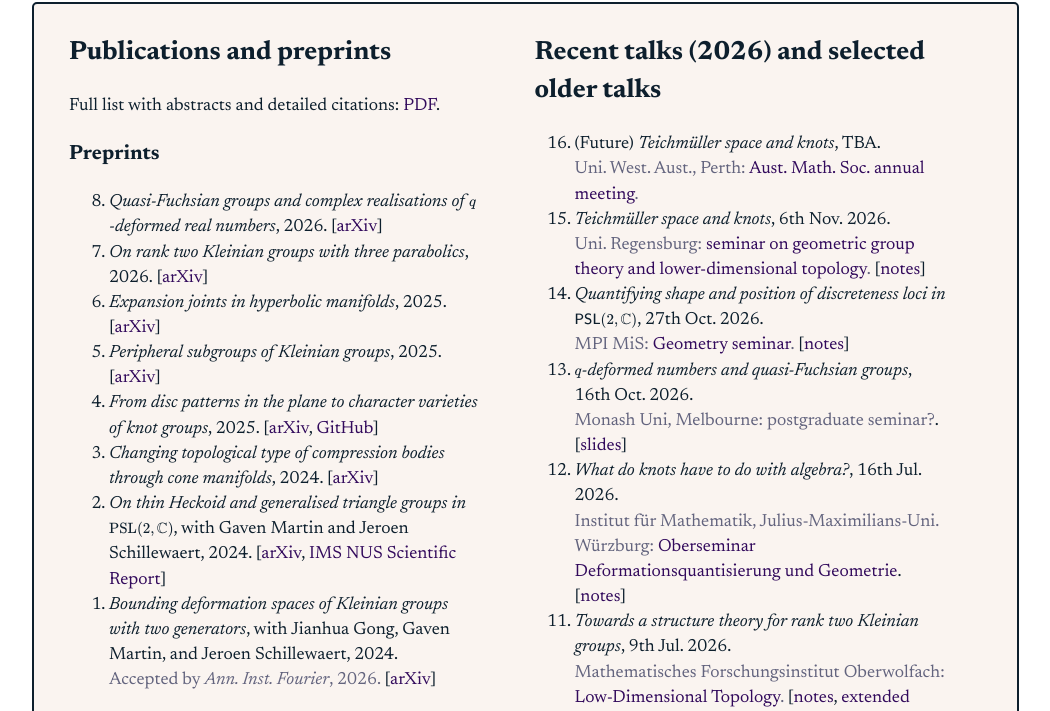
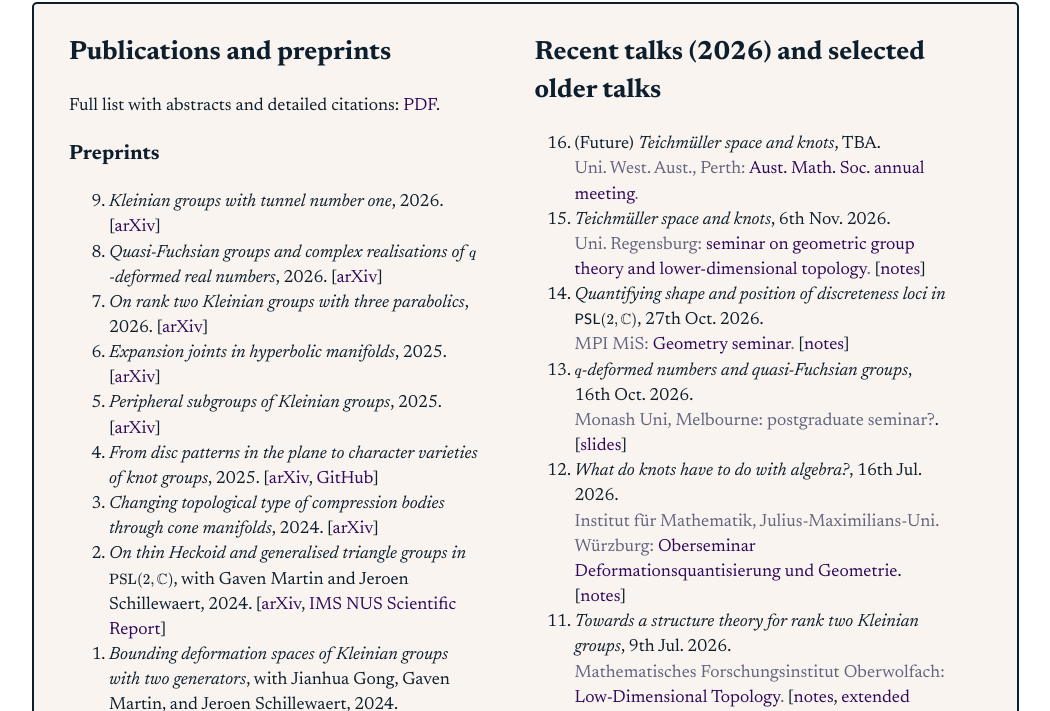
Before and after one commit to aelzenaar/aelzenaar.github.io, a plain HTML site: page index.html in a window 1280 px wide. Shown: the part 1376-2087 px from the top of the page, without its empty margins (69-1119 px from the left). Drawn offline with nearby package versions, Linux system fonts and the light colour scheme.

Commit message:
update cv

```diff
--- a/index.html
+++ b/index.html
@@ -24,10 +24,6 @@
   topology</a>, <a href="https://en.wikipedia.org/wiki/Knot_theory#Hyperbolic_invariants">knot theory</a>, and <a href="https://en.wikipedia.org/wiki/Conformal_geometry#M%C3%B6bius_geometry">conformal
   geometry</a>.
 
-
-<!--  <p>
-  I am a member of the <a href="https://nzmathsoc.org.nz/">New Zealand</a> and <a href="https://austms.org.au/">Australian</a> mathematical societies,
-  the <a href="https://www.ahmath.org/">Association for Human Mathematics</a>, and the <a href="https://railsoc.org.nz/">New Zealand Railway and Locomotive Society</a>.-->
 
   <p>
 
@@ -86,8 +82,6 @@
     and implementation sections, which provide (in my view) useful resources for everyone whether or not they choose to use large language models as an integral part
     of their research process.
 
-<!--     <p><a href="allegories.pdf">Two literary allegories</a> -->
-
     <p>I wrote a <a href="ahm_letter.txt">submission to AGMAI</a>, but I do not agree that a small group of people should be listened to as if they are able to speak for all mathematicians.
     <p>Please note that this statement is not an invitation to discussion or debate.
     </details>
@@ -111,6 +105,7 @@
   Full list with abstracts and detailed citations: <a href="listofpubs.pdf">PDF</a>.
   <h3>Preprints</h3>
   <ol reversed>
+    <li><i>Kleinian groups with tunnel number one</i>, 2026. [<a href="https://arxiv.org/abs/2611.28339">arXiv</a>]
     <li><i>Quasi-Fuchsian groups and complex realisations of \(q\)-deformed real numbers</i>, 2026. [<a href="https://arxiv.org/abs/2609.29831">arXiv</a>]
     <li><i>On rank two Kleinian groups with three parabolics</i>, 2026. [<a href="https://arxiv.org/abs/2607.07424">arXiv</a>]
     <li><i>Expansion joints in hyperbolic manifolds</i>, 2025. [<a href="https://arxiv.org/abs/2512.00879">arXiv</a>]
```
Also changed, not shown: 2 other files.
